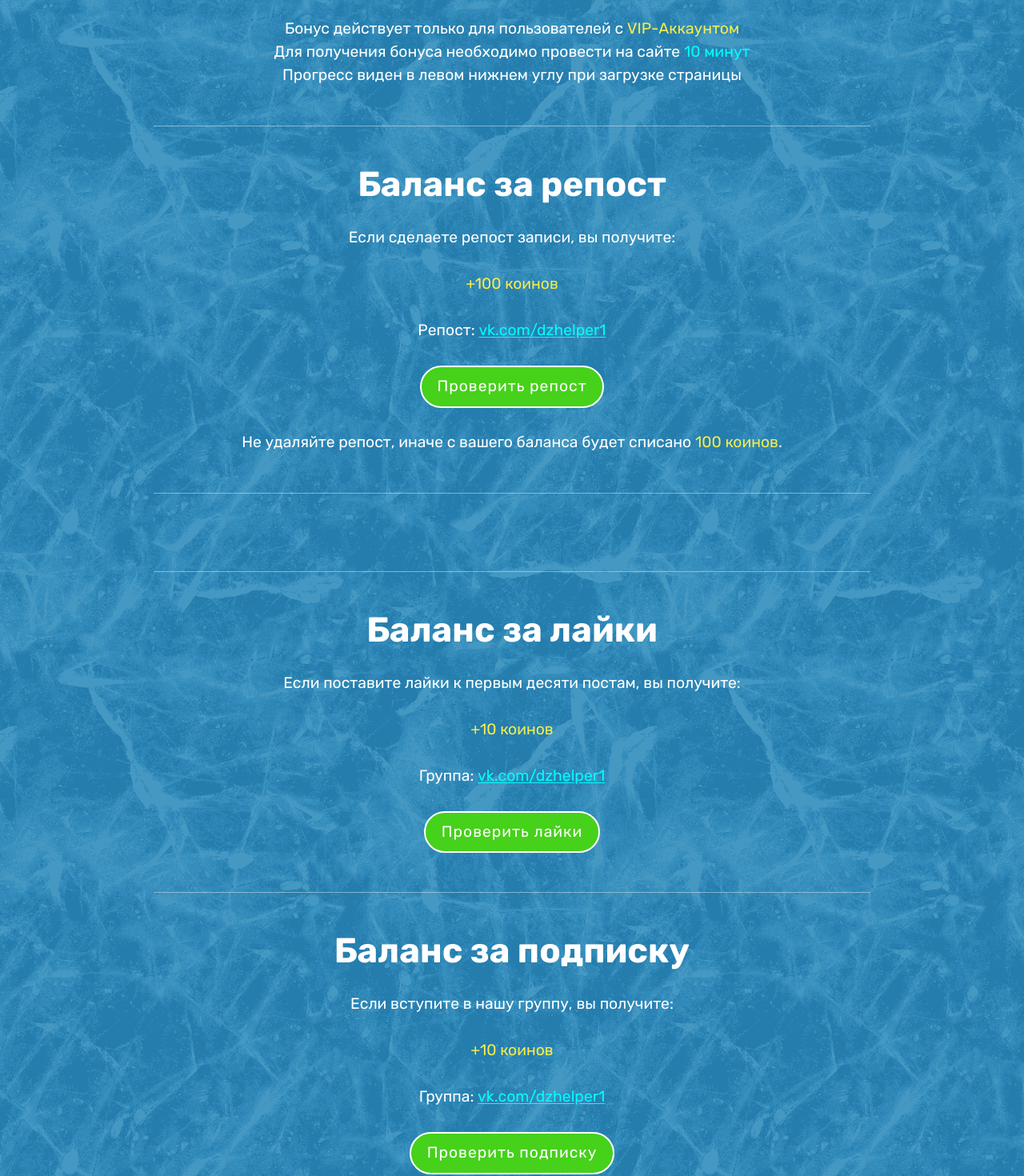
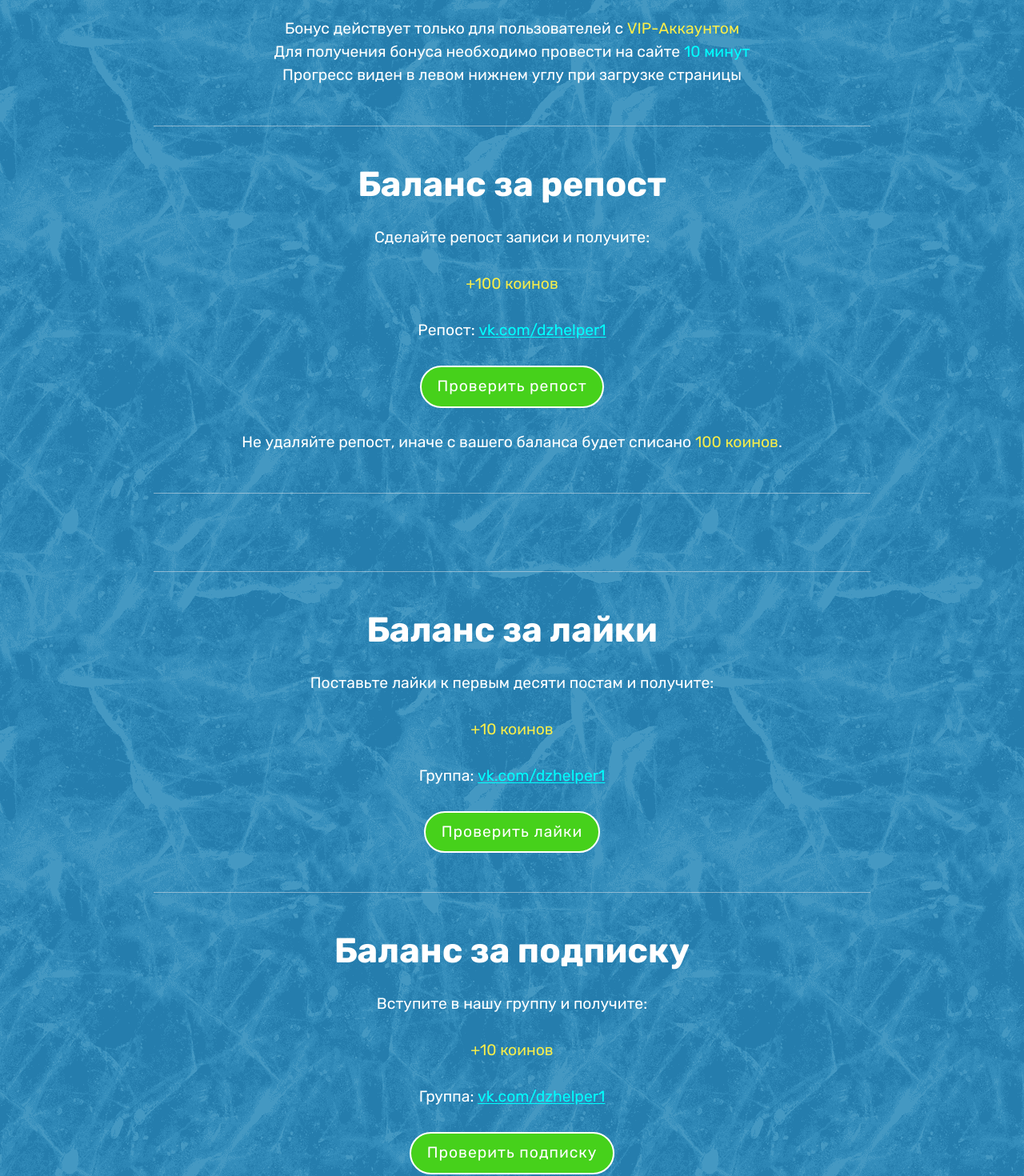
Before and after one commit to N1kOk/DZ-Helper, a Vue app: page /stock.html in a window 1280 px wide. Shown: the part 395-1865 px from the top of the page at 80% size. Built offline with nearby package versions, Linux system fonts and the light colour scheme; what sweetalert2-neutral would draw is missing.

Commit message:
fix: change text

```diff
--- a/src/views/StockView.vue
+++ b/src/views/StockView.vue
@@ -39,7 +39,7 @@
 		<div>
 			<h1>Баланс за репост</h1>
 			<br>
-			<p>Если сделаете репост записи, вы получите:</p>
+			<p>Сделайте репост записи и получите:</p>
 			<br>
 			<p class="text-yellow">+100 коинов</p>
 			<br>
@@ -87,7 +87,7 @@
 		<div>
 			<h1>Баланс за лайки</h1>
 			<br>
-			<p>Если поставите лайки к первым десяти постам, вы получите:</p>
+			<p>Поставьте лайки к первым десяти постам и получите:</p>
 			<br>
 			<p class="text-yellow">+10 коинов</p>
 			<br>
@@ -109,7 +109,7 @@
 		<div>
 			<h1>Баланс за подписку</h1>
 			<br>
-			<p>Если вступите в нашу группу, вы получите:</p>
+			<p>Вступите в нашу группу и получите:</p>
 			<br>
 			<p class="text-yellow">+10 коинов</p>
 			<br>
```
